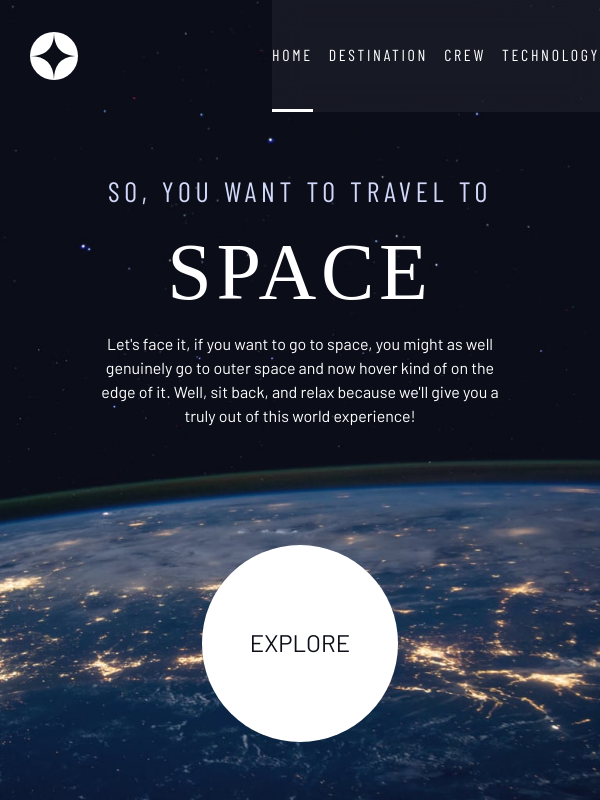
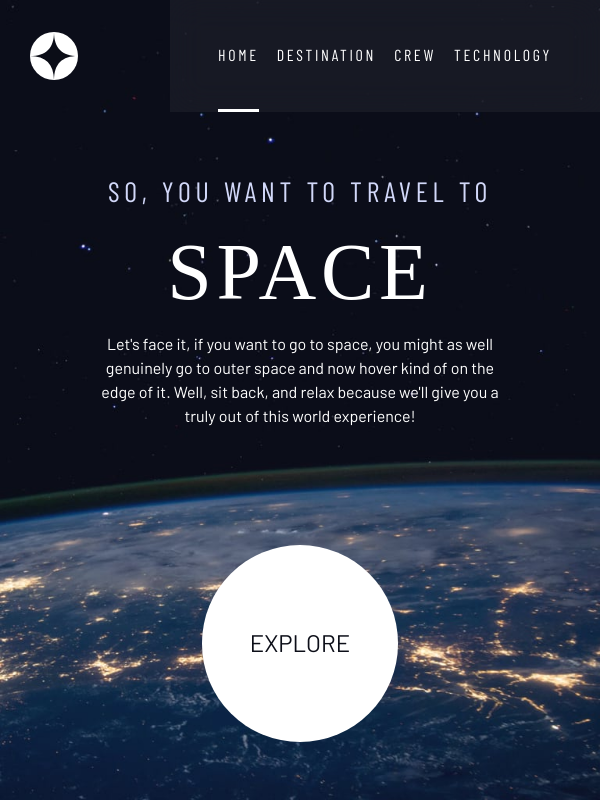
Before and after one commit to onnymm/spacetravel, a React (Vite) app: page / in a window 600 px wide. Built offline with nearby package versions, Linux system fonts and the light colour scheme; a web font is replaced by a local one.

Commit message:
9 Navigation | Medium size Screens Part 2

```diff
--- a/src/index.css
+++ b/src/index.css
@@ -318,6 +318,7 @@ li {
 }
 
 .primary-navigation {
+    --gap: 2rem clamp(0rem, 3vw, 4rem);
     --underline-gap: 2rem;
     list-style: none;
     padding: 0;
@@ -393,6 +394,10 @@ li {
 }
 
 @media (min-width: 35em) and (max-width: 45em) {
+    .primary-navigation {
+        padding-inline: 3rem;
+    }
+
     .primary-navigation span {
         display: none;
     }
--- a/src/ui_components/navbar.jsx
+++ b/src/ui_components/navbar.jsx
@@ -1,7 +1,7 @@
 import { useState } from "react";
 
 const Navbar = () => {
-    const [useNavbarShow, setNavbarShow] = useState(true);
+    const [useNavbarShow, setNavbarShow] = useState(false);
 
     const activate = () => {
         setNavbarShow(!useNavbarShow)
```
